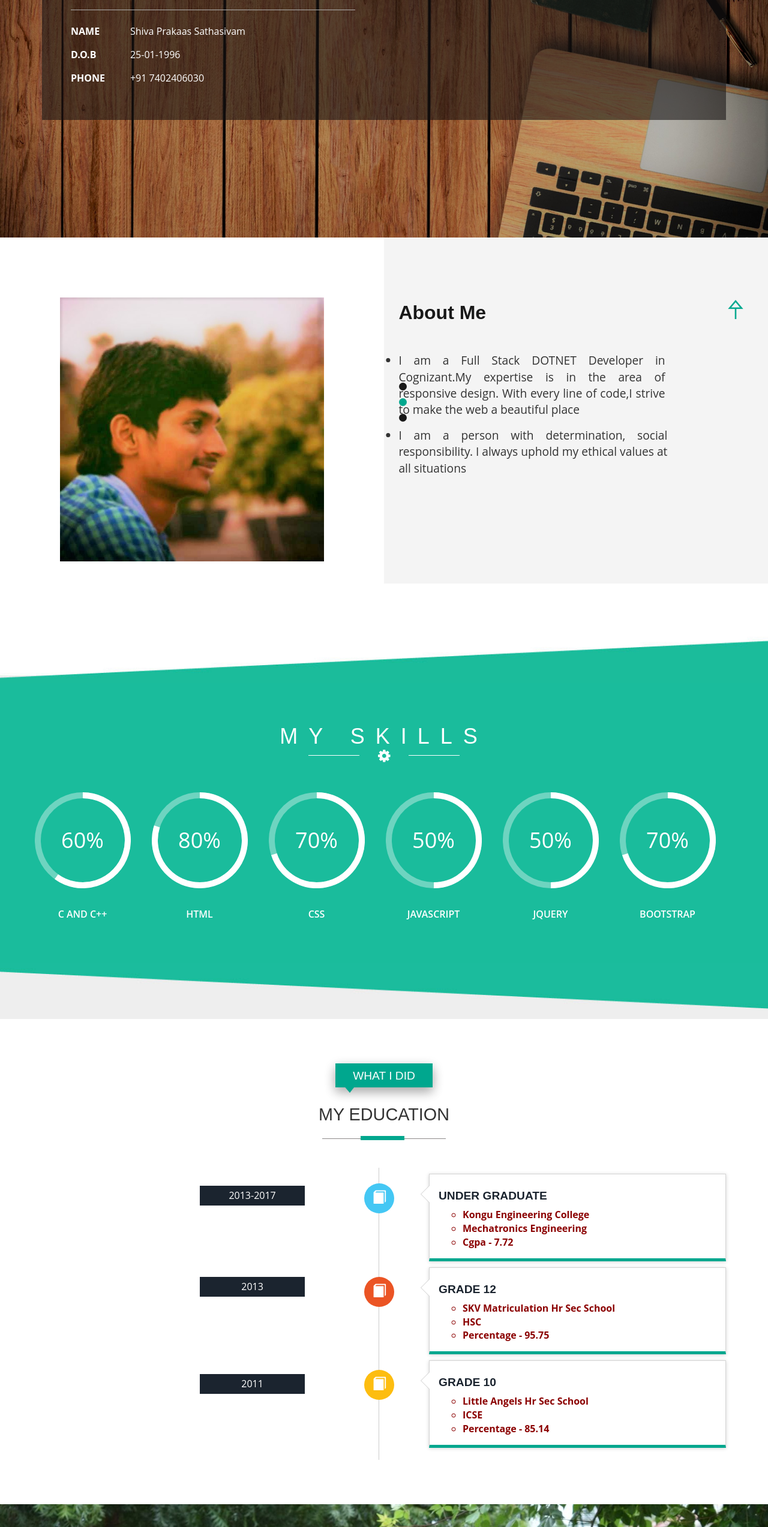
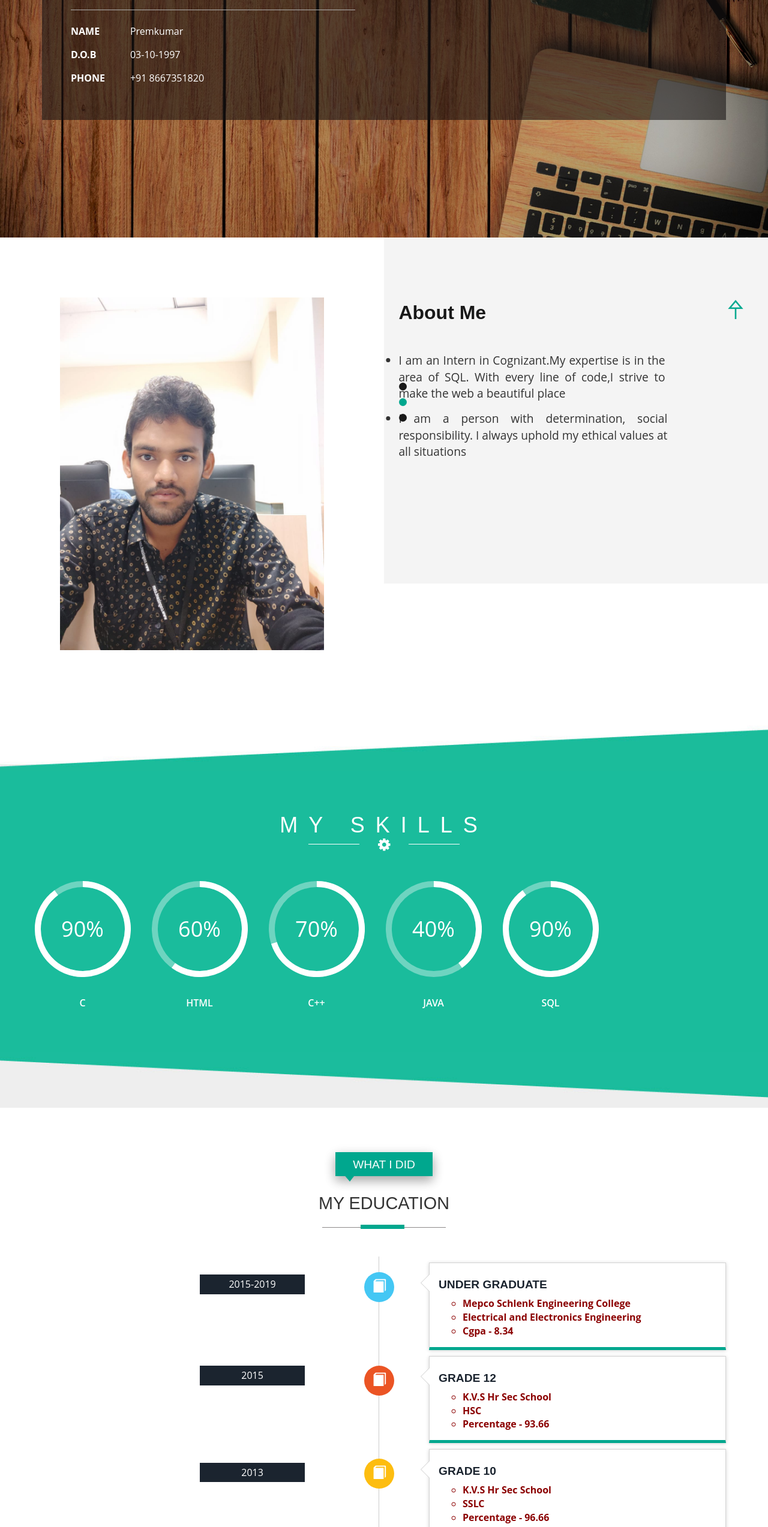
Before and after one commit to Prithuprem/prithuprem.github.io, a plain HTML site: page index.htm in a window 1280 px wide. Shown: the part 254-2800 px from the top of the page at 60% size. Drawn offline with Linux system fonts and the light colour scheme; files whose address does not match are found by name.

Commit message:
initial version

```diff
--- a/index.htm
+++ b/index.htm
@@ -38,7 +38,7 @@
 			<div class="top-nav">
 				<div class="navigation">
 					<div class="logo">
-						<h1><a><span>S</span>HIVA PRAKAAS</a></h1>
+						<h1><a><span>E</span>PREMKUMAR</a></h1>
 					</div>
 					<div class="navigation-right">
 						<span class="menu"><img src="images/menu.png" alt=" as" /></span>
@@ -67,25 +67,25 @@
 			</div>
 			<div class="banner-info">
 				<div class="col-md-6 header-right">
-					<h3 style="color:darkcyan"><b>FULL STACK DEVELOPER</b></h3>
+					<h3 style="color:darkcyan"><b>INTERN</b></h3>
 					<ul class="address">
 
 						<li>
 							<ul class="address-text">
 							<li><b>NAME</b></li>
-							<li>Shiva Prakaas Sathasivam</li>
+							<li>Premkumar </li>
 							</ul>
 						</li>
 						<li>
 							<ul class="address-text">
 							<li><b>D.O.B</b></li>
-							<li>25-01-1996</li>
+							<li>03-10-1997</li>
 							</ul>
 						</li>
 						<li>
 							<ul class="address-text">
 							<li><b>PHONE </b></li>
-							<li>+91 7402406030</li>
+							<li>+91 8667351820</li>
 							</ul>
 						</li>
 					</ul>
@@ -106,7 +106,7 @@
 			<div class="item">
 				<div class="about-left-grid">
 					<h2><span>About Me</span></h2>
-					<ul><li>I am a Full Stack DOTNET Developer in Cognizant.My expertise is in the area of responsive design.
+					<ul><li>I am an Intern in Cognizant.My expertise is in the area of SQL.
 						With every line of code,I strive to make the web a beautiful place</li>
 					    <li>I am a person with determination, social responsibility.
 						I always uphold my ethical values at all situations</li>
@@ -118,10 +118,9 @@
 					<h2><span>Achievements</span></h2>
 					<p></p>
 					<ul>
-						<li>Won Second Prize in Paper Presentation at NIT, Karaikal</li>
+						<li>Won Second Prize in Paper Presentation at CIT,Coimbatore </li>
 						<li>Won Academic Excellence in HSC</li>
-						<li>Scored Centum in Mathematics and Computer Science in HSC Examination</li>
-						<li>Obtained Grade-C in Business English Certification-Vantage conducted by Cambridge University</li>
+						<li>Scored Centum in Mathematics in HSC Examination</li>
 					</ul>
 				</div>
 			</div>
@@ -130,17 +129,16 @@
 					<h2><span>Hobbies</span></h2>
 					<p></p>
 					<ul>
-						<li>Solving Mathematical Puzzles</li>
-						<li>Playing Cricket and Tennis</li>
-						<li>Playing Video Games</li>
-						<li>Morning Exercises</li>
+						<li>Reading books</li>
+						<li>Watching Cricket and Tennis</li>
+						<li>Watching Movies</li>
 					</ul>
 				</div>
 			</div>
 		</div>
 	</div>
 	<div class="col-md-6 about-right">
-		<img src="images/bg2.jpg" class="img-responsive" alt="My Photo">
+		<img src="images/pp.jpg" class="img-responsive" alt="My Photo">
 	</div>
 	<div class="clearfix"> </div>
 	<link href="css/owl.carousel.css" rel="stylesheet">
@@ -182,7 +180,7 @@
 			<div class="skill-grids">
 				<div class="col-md-2 skills-grid text-center">
 					<div class="circle" id="circles-1"></div>
-					<p>C and C++</p>
+					<p>C</p>
 				</div>
 				<div class="col-md-2 skills-grid text-center">
 					<div class="circle" id="circles-2"></div>
@@ -190,19 +188,15 @@
 				</div>
 				<div class="col-md-2 skills-grid text-center">
 					<div class="circle" id="circles-3"></div>
-					<p>CSS</p>
+					<p>C++</p>
 				</div>
 				<div class="col-md-2 skills-grid text-center">
 					<div class="circle" id="circles-4"></div>
-					<p>JavaScript</p>
+					<p>Java</p>
 				</div>
 				<div class="col-md-2 skills-grid text-center">
 					<div class="circle" id="circles-5"></div>
-					<p>JQuery</p>
-				</div>
-				<div class="col-md-2 skills-grid text-center">
-					<div class="circle" id="circles-6"></div>
-					<p>Bootstrap</p>
+					<p>SQL</p>
 				</div>
 				<div class="clearfix"> </div>
 
@@ -212,7 +206,7 @@
 					var colors = [
 							['#6ed4c0', '#ffffff'], ['#6ed4c0', '#ffffff'], ['#6ed4c0', '#ffffff'], ['#6ed4c0', '#ffffff'], ['#6ed4c0', '#ffffff'], ['#6ed4c0', '#ffffff']
 						];
-					var percentage=[60,80,70,50,50,70];
+					var percentage=[90,60,70,40,90,50];
 					for (var i = 1; i <7; i++)
 					 {
 						var child = document.getElementById('circles-' + i);
@@ -246,9 +240,9 @@
 		<div class="time-main w3l-agile">
 			<div class="col-md-6 year-info">
 			<ul class="year">
-				<li>2013-2017</li>
+				<li>2015-2019</li>
+				<li>2015</li>
 				<li>2013</li>
-				<li>2011</li>
 				<div class="clearfix"></div>
 			</ul>
 		</div>
@@ -260,9 +254,9 @@
 				</div>
 				<div class="timeline-body">
 					<ul>
-						<li>Kongu Engineering College</li>
-						<li>Mechatronics Engineering</li>
-						<li>Cgpa - 7.72</li>
+						<li>Mepco Schlenk Engineering College</li>
+						<li>Electrical and Electronics Engineering</li>
+						<li>Cgpa - 8.34</li>
 					</ul>
 				</div>
 			</div>
@@ -275,9 +269,9 @@
 				</div>
 				<div class="timeline-body">
 					<ul>
-						<li>SKV Matriculation Hr Sec School</li>
+						<li> K.V.S Hr Sec School</li>
 						<li>HSC</li>
-						<li>Percentage - 95.75</li>
+						<li>Percentage - 93.66</li>
 					</ul>
 				</div>
 			</div>
@@ -290,9 +284,9 @@
 				</div>
 				<div class="timeline-body">
 					<ul>
-						<li>Little Angels Hr Sec School</li>
-						<li>ICSE</li>
-						<li>Percentage - 85.14</li>
+						<li>K.V.S Hr Sec School</li>
+						<li>SSLC</li>
+						<li>Percentage - 96.66</li>
 					</ul>
 				</div>
 			</div>
@@ -322,8 +316,8 @@
 						<span class="glyphicon glyphicon-envelope" aria-hidden="true"></span>
 						<h4>Contact By Email</h4>
 						<ul>
-							<li><a href="mailto:shivaprakaas.sathasivam@cognizant.com">shivaprakaas.sathasivam@cognizant.com</a></li>
-							<li><a href="mailto:shivaprakaas@gmail.com">shivaprakaas@gmail.com</a></li>
+
+							<li><a href="mailto:prithuprem@gmail.com">prithuprem@gmail.com</a></li>
 						</ul>
 					</div>
 				</div>
@@ -332,7 +326,7 @@
 						<span class="glyphicon glyphicon-earphone" aria-hidden="true"></span>
 						<h4>Contact By Phone</h4>
 						<ul>
-							<li>+91-7402406030</li>
+							<li>+91-8667351820</li>
 						</ul>
 					</div>
 				</div>
@@ -341,7 +335,7 @@
 						<span class="glyphicon glyphicon-home" aria-hidden="true"></span>
 						<h4>Hails From</h4>
 						<ul>
-							<li>Karur,TamilNadu</li>
+							<li>Madurai,TamilNadu</li>
 							<li>India</li>
 						</ul>
 					</div>
@@ -353,8 +347,8 @@
 
 		<div class="copy_right text-center">
 			<ul class="social-icons two">
-				<li><a href="https://www.facebook.com/shiva.prakaas" class="fb" target="_blank"></a></li>
-				<li><a href="https://plus.google.com/+ShivaPrakaas" class="in" target="_blank"> </a></li>
+				<li><a href="https://www.facebook.com/Premkumar" class="fb" target="_blank"></a></li>
+
 			</ul>
 		</div>
 	</div>
```
Also changed, not shown: images/pp.jpg (added), images/pp1.jpg (added).
